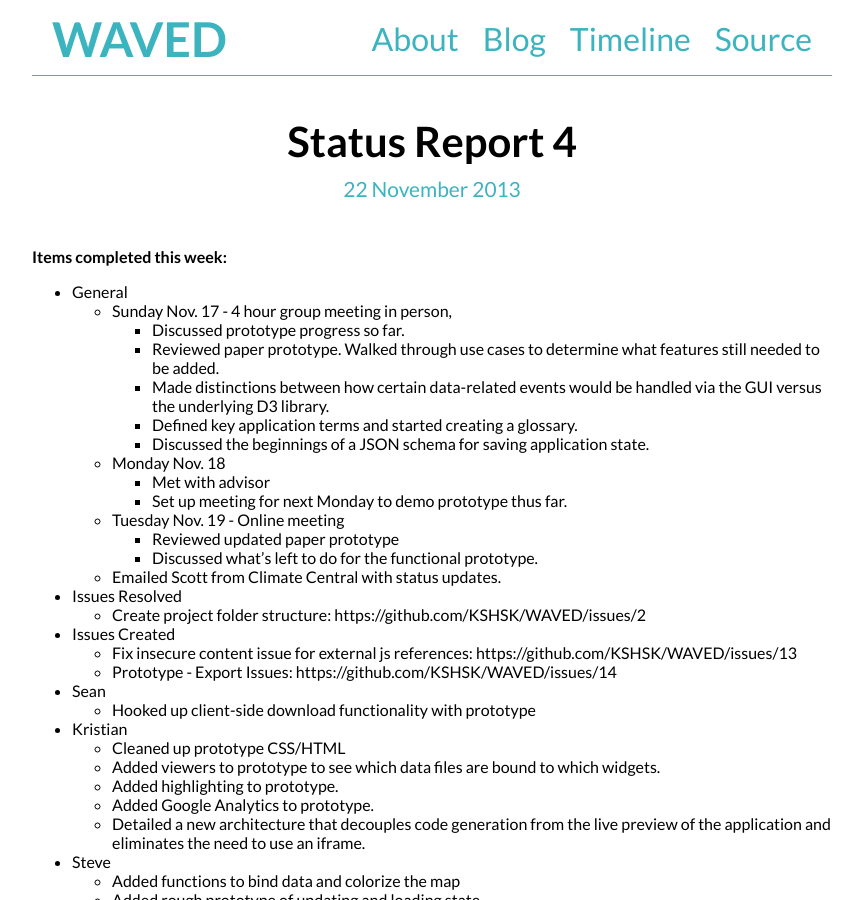
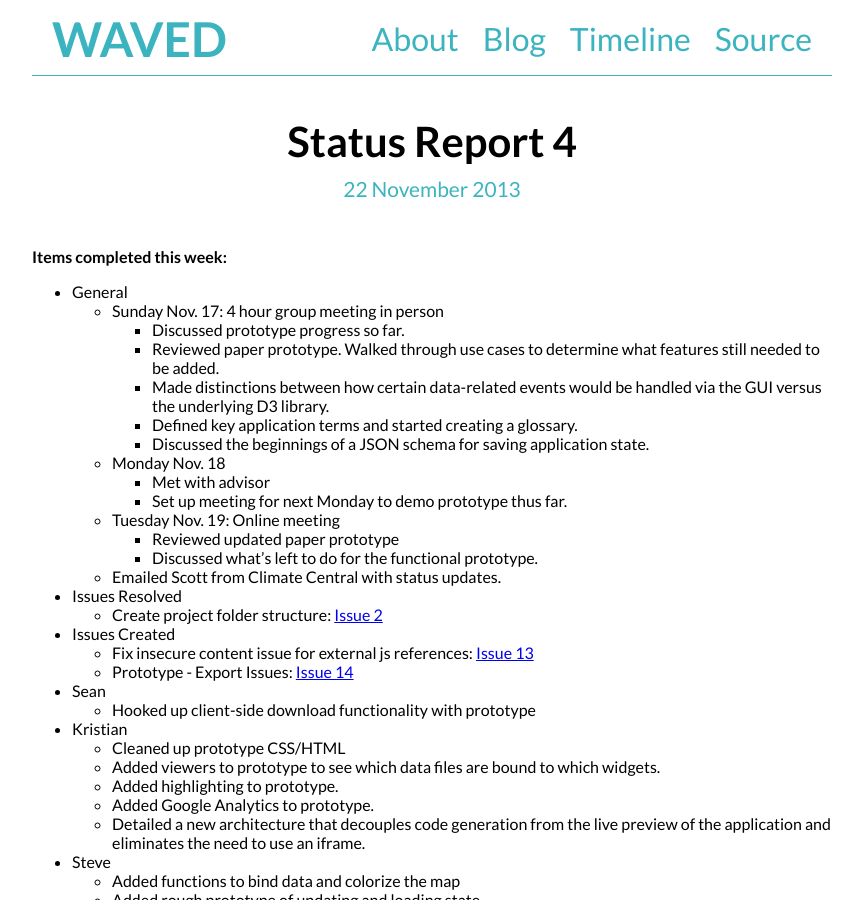
Before and after one commit to KSHSK/WAVED, a Jekyll site: the page built from _posts/2013-11-22-Status-Report-4.md, in a window 1280 px wide and 900 px high. Shown: the whole window, without its empty margins (208-1071 px from the left). Built offline with Jekyll 4.4.1, drawn with Linux system fonts in a browser that asks for light colours.

Commit message:
Status Report 4 hyperlinks to issues

```diff
--- a/_posts/2013-11-22-Status-Report-4.md
+++ b/_posts/2013-11-22-Status-Report-4.md
@@ -6,7 +6,7 @@ author: Steve Nguyen
 **Items completed this week:**
 
 * General
-  * Sunday Nov. 17 -  4 hour group meeting in person,
+  * Sunday Nov. 17: 4 hour group meeting in person
     * Discussed prototype progress so far.
     * Reviewed paper prototype. Walked through use cases to determine what features still needed to be added.
     * Made distinctions between how certain data-related events would be handled via the GUI versus the underlying D3 library.
@@ -15,15 +15,15 @@ author: Steve Nguyen
   * Monday Nov. 18
     * Met with advisor
     * Set up meeting for next Monday to demo prototype thus far.
-  * Tuesday Nov. 19 - Online meeting
+  * Tuesday Nov. 19: Online meeting
     * Reviewed updated paper prototype
     * Discussed what’s left to do for the functional prototype.
   * Emailed Scott from Climate Central with status updates.
 * Issues Resolved
-  * Create project folder structure: https://github.com/KSHSK/WAVED/issues/2
+  * Create project folder structure: [Issue 2](https://github.com/KSHSK/WAVED/issues/2)
 * Issues Created
-  * Fix insecure content issue for external js references: https://github.com/KSHSK/WAVED/issues/13
-  * Prototype - Export Issues: https://github.com/KSHSK/WAVED/issues/14
+  * Fix insecure content issue for external js references: [Issue 13](https://github.com/KSHSK/WAVED/issues/13)
+  * Prototype - Export Issues: [Issue 14](https://github.com/KSHSK/WAVED/issues/14)
 * Sean
   * Hooked up client-side download functionality with prototype
 * Kristian
```
